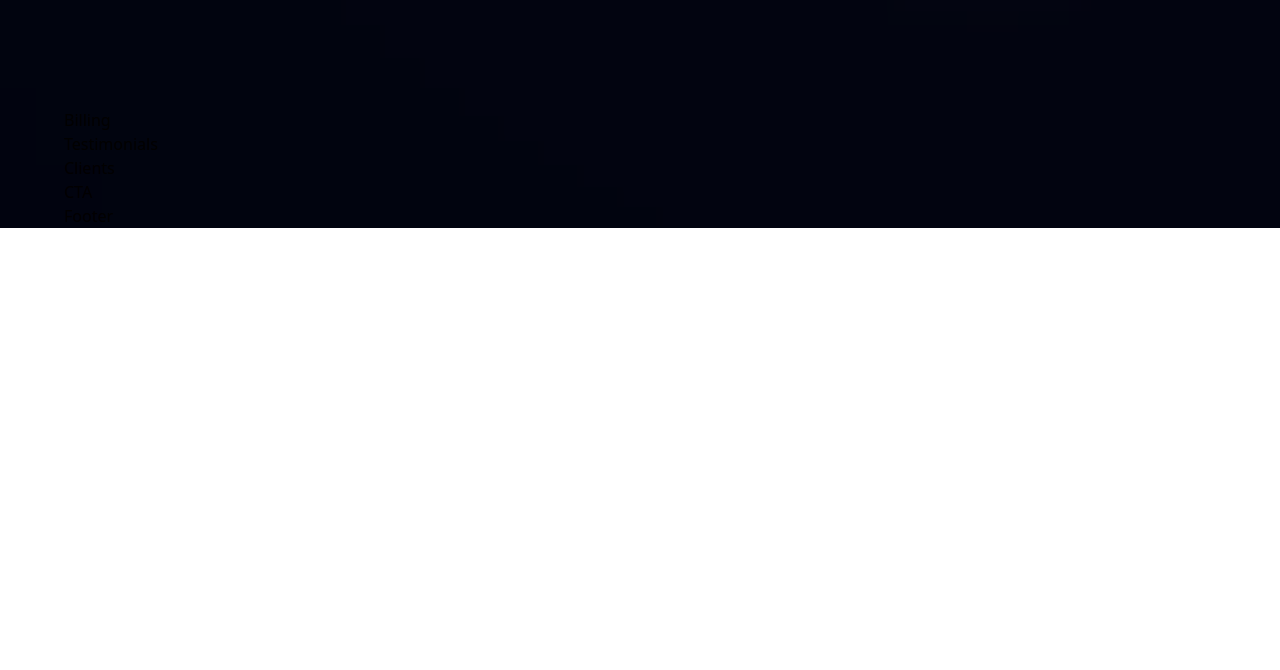
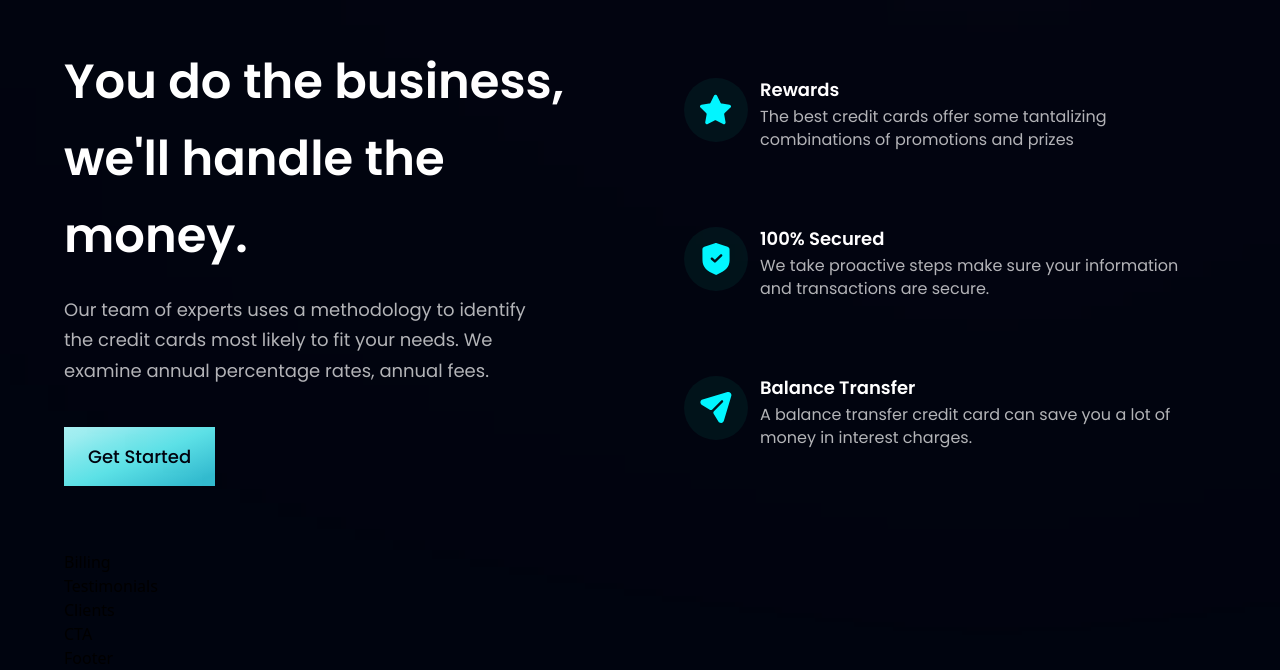
Before and after one commit to renatomore/FrontEndInternetBank, a React (Vite) app: page / in a window 1280 px wide. Shown: the part 965-1635 px from the top of the page. Before the commit the page ends 1193 px from the top, so only its background shows below. Built offline with nearby package versions, Linux system fonts and the light colour scheme.

Commit message:
Business, Button Components
Finished the Business, and the Button Components

```diff
--- a/src/components/Business.jsx
+++ b/src/components/Business.jsx
@@ -2,12 +2,53 @@
 import styles, { layout } from '../styles';
 import Button from './Button';
 
-function Business() {
+const FeatureCard = ({ icon, title, content, index}) => (
+  <div className={`flex flex-row p-6 rounded-[20px]
+  ${index !== features.length - 1 ? 'mb-6' : 'mb-0'}`}>
+    <div className={`w-[64px] h-[64px] rounded-full
+    ${styles.flexCenter} bg-dimBlue`}>
+      <img src={icon} alt="icon"
+      className='w-[50%] h-[50%] object-contain'/>
+    </div>
+
+    <div className='flex-1 flex flex-col ml-3'>
+      <h4 className='font-poppins font-semibold
+      text-white text-[18px] leading-[23px] mb-1'>
+        {title}
+      </h4>
+      <p className='font-poppins font-normal
+      text-dimWhite text-[16px] leading-[23px] mb-1'>
+        {content}
+      </p>
+    </div>
+  </div>
+);
+
+const Business = () => {
   return (
     <section id='features' className={layout.section}>
       <div className={layout.sectionInfo}>
-        <h2></h2>
+        <h2 className={styles.heading2}>
+          You do the business,
+          <br className='sm:block hidden' />
+          we'll handle the money.
+        </h2>
+        <p className={`${styles.paragraph} max-w-[470px]
+        mt-5`}>
+          Our team of experts uses a methodology to identify
+          the credit cards most likely to fit your needs.
+          We examine annual percentage rates, annual fees.
+        </p>
+
+        <Button styles="mt-10" text="Get Started"/>
       </div>
+
+      <div className={`${layout.sectionImg}, flex-col`}>
+        {features.map((feature, index) => (
+          <FeatureCard key={feature.id} {...feature} index={index} />
+        ))}
+      </div>
+
     </section>
   )
 }
--- a/src/components/Button.jsx
+++ b/src/components/Button.jsx
@@ -1,8 +1,14 @@
-import React from 'react'
+import styles from "../styles";
 
-function Button() {
+function Button({ styles, text }) {
   return (
-    <div>Button</div>
+    <button type='button'
+    className={`py-4 px-6
+    bg-blue-gradient font-poppins font-medium
+    text-[18px] text-primary outline-none
+    ${styles}`}>
+      {text}
+    </button>
   )
 }
 
```
